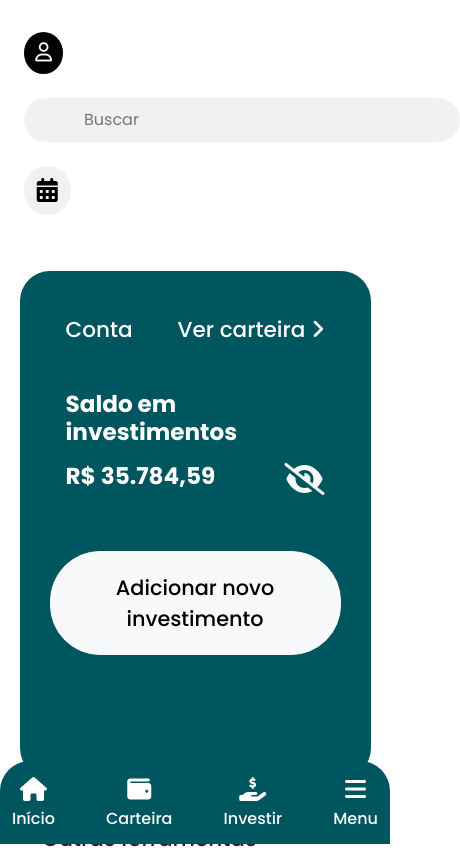
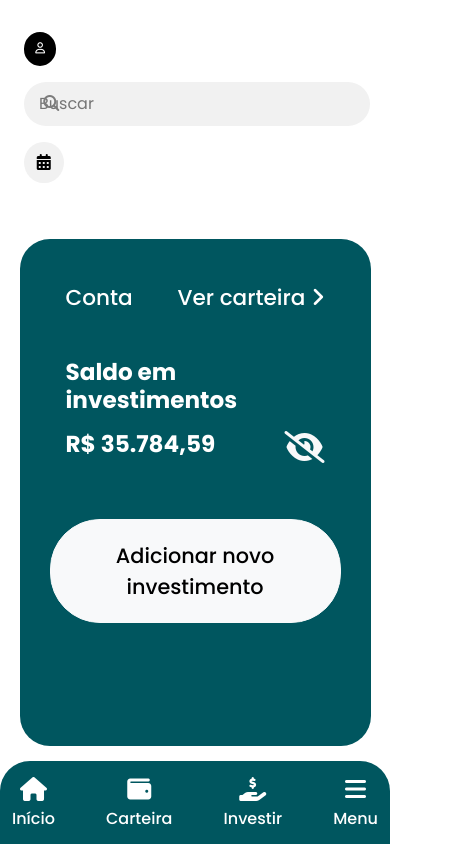
Before and after one commit to goularti10/projeto-fintech, a plain HTML site: page index.html in a window 390 px wide. Shown: the top 854 px of the page, 460 px wide, since content can reach past the window. Drawn offline with nearby package versions, Linux system fonts and the light colour scheme.

Commit message:
alterando as ferramentas

```diff
--- a/assets/css/styles.css
+++ b/assets/css/styles.css
@@ -24,8 +24,9 @@
     font-size: 1rem;
     color: rgb(124, 124, 124);
     position: relative;
-    top: 0;
-    right: 18.7rem;
+    bottom: 1.9rem;
+    left: 1.2rem;
+
 }
 
 .barra-de-pesquisa {
@@ -126,6 +127,8 @@ input:focus {
     border-radius: 15px;
     text-align: center;
     transition: .5s;
+    flex-wrap: wrap;
+    justify-content: center;
 }
 
 .ferramentas-item a {
@@ -171,6 +174,32 @@ input:focus {
 
 @media (max-width: 800px) {
     .h4-outras-ferramentas {
-        margin-left: 30px;
+        text-align: center;
     }
 }
+
+@media (max-width: 480px) {
+    .logotipo-profile {
+        font-size: .7rem;
+    }
+
+    .barra-de-pesquisa {
+        padding: 10px 15px;
+    }
+
+    .logotipo-search {
+        position: relative;
+        right: 2rem;
+    }
+
+    .logotipo-date {
+        font-size: 1rem;
+    }
+
+    .ferramentas-flex {
+        display: flex;
+        flex-direction: column;
+        justify-content: center;
+        align-items: center;
+    }
+}
--- a/index.html
+++ b/index.html
@@ -23,7 +23,7 @@
             <div class="container">
                 <a href="#"><i class="fa-regular fa-user logotipo-profile"></i></a>
                 <form name="dados" id="dados" action="" method="post">
-                <fieldset>
+                <fieldset class="d-flex flex-column justify-content-center mt-3">
                     <label for="busca"></label>
                     <input type="search" id="busca" name="busca" placeholder="Buscar" class="barra-de-pesquisa rounded-pill border border-0">
                     <i class="fa-solid fa-magnifying-glass logotipo-search"></i>
@@ -80,7 +80,7 @@
 
     <!-- seção ferramentas do site -->
     <section class="container mt-5 ferramentas" id="ferramentas">
-        <div class="row d-flex justify-content-between">
+        <div class="row d-flex justify-content-between ferramentas-flex">
           <div class="ferramentas-item d-flex flex-column justify-content-center">
             <a href="#">
               <i class="fa-solid fa-file-pen icon-ferramentas"></i>
```
